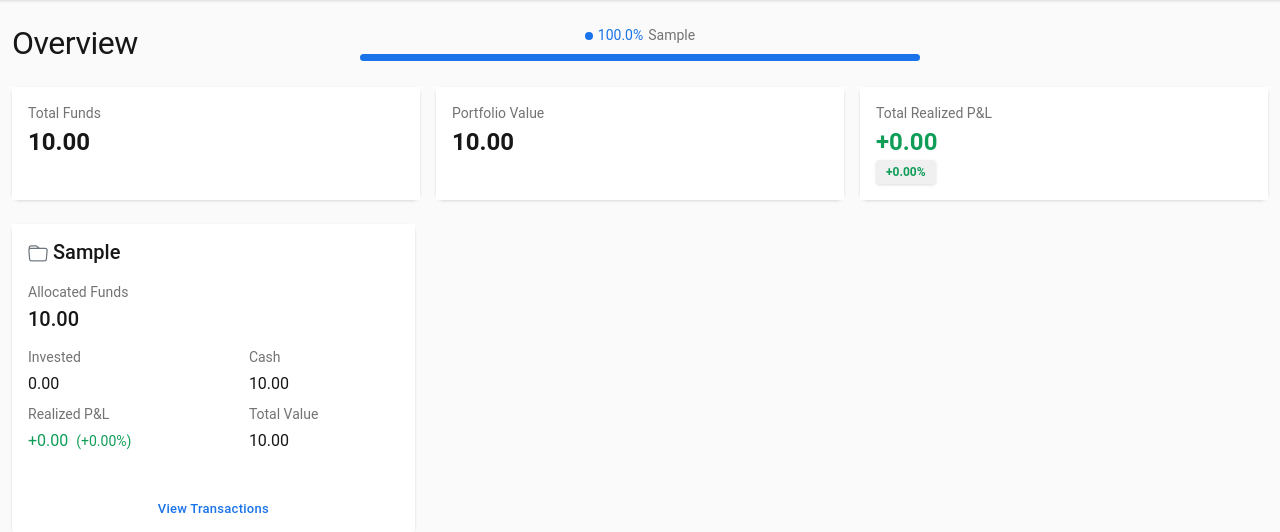
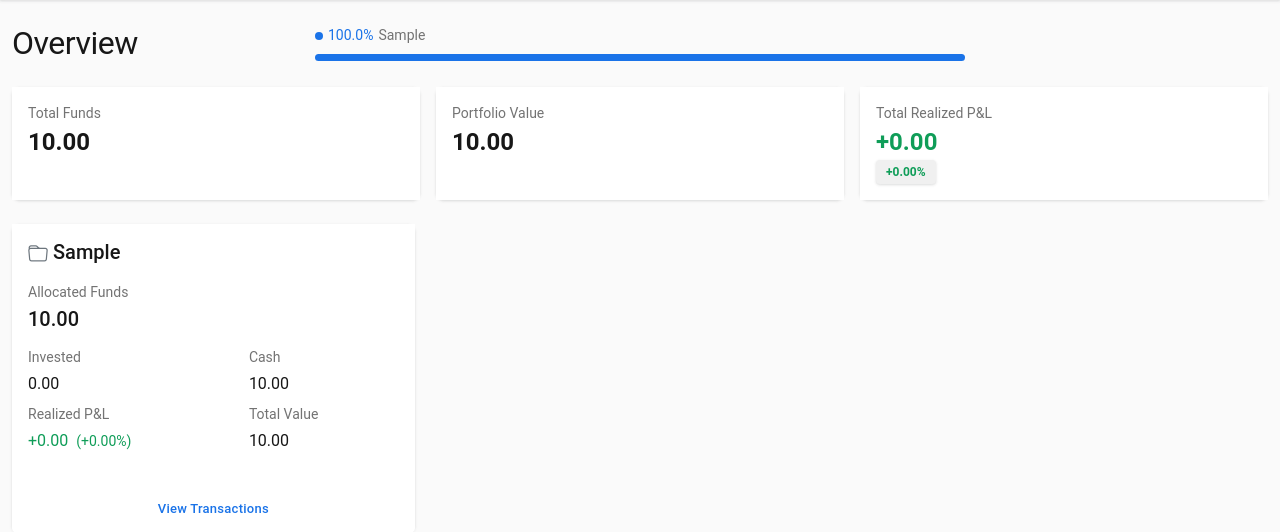
Before and after one commit to nasserx/investment-performance-tracker, a Flask app: page / in a window 1280 px wide. Shown: the part 70-602 px from the top of the page. Run offline with Flask 3, Linux system fonts and the light colour scheme; a user stored in the database is signed in; tables that the repository leaves empty hold one stand-in row (values such as "Sample post"); some libraries are stand-ins or nearby versions.

Commit message:
Refine portfolio dominance widget layout and sizing
- Widen bar to 650px for better visual balance
- Left-align labels to match bar start position

Co-Authored-By: Claude Sonnet 4.6 <noreply@anthropic.com>

```diff
--- a/portfolio_app/static/css/style.css
+++ b/portfolio_app/static/css/style.css
@@ -1254,7 +1254,7 @@ select:-webkit-autofill:focus {
 
 /* Portfolio Dominance widget */
 .dominance-widget {
-    width: 560px;
+    width: 650px;
     max-width: 100%;
 }
 
--- a/portfolio_app/templates/index.html
+++ b/portfolio_app/templates/index.html
@@ -16,7 +16,7 @@
     {% set others_color = dom_colors[2] %}
     <div class="col-auto">
         <div class="dominance-widget">
-            <div class="d-flex gap-4 mb-2 justify-content-center flex-wrap">
+            <div class="d-flex gap-4 mb-2 flex-wrap">
                 {% for item in top2 %}
                 {% set color = dom_colors[loop.index0] %}
                 <span class="dominance-label">
```
